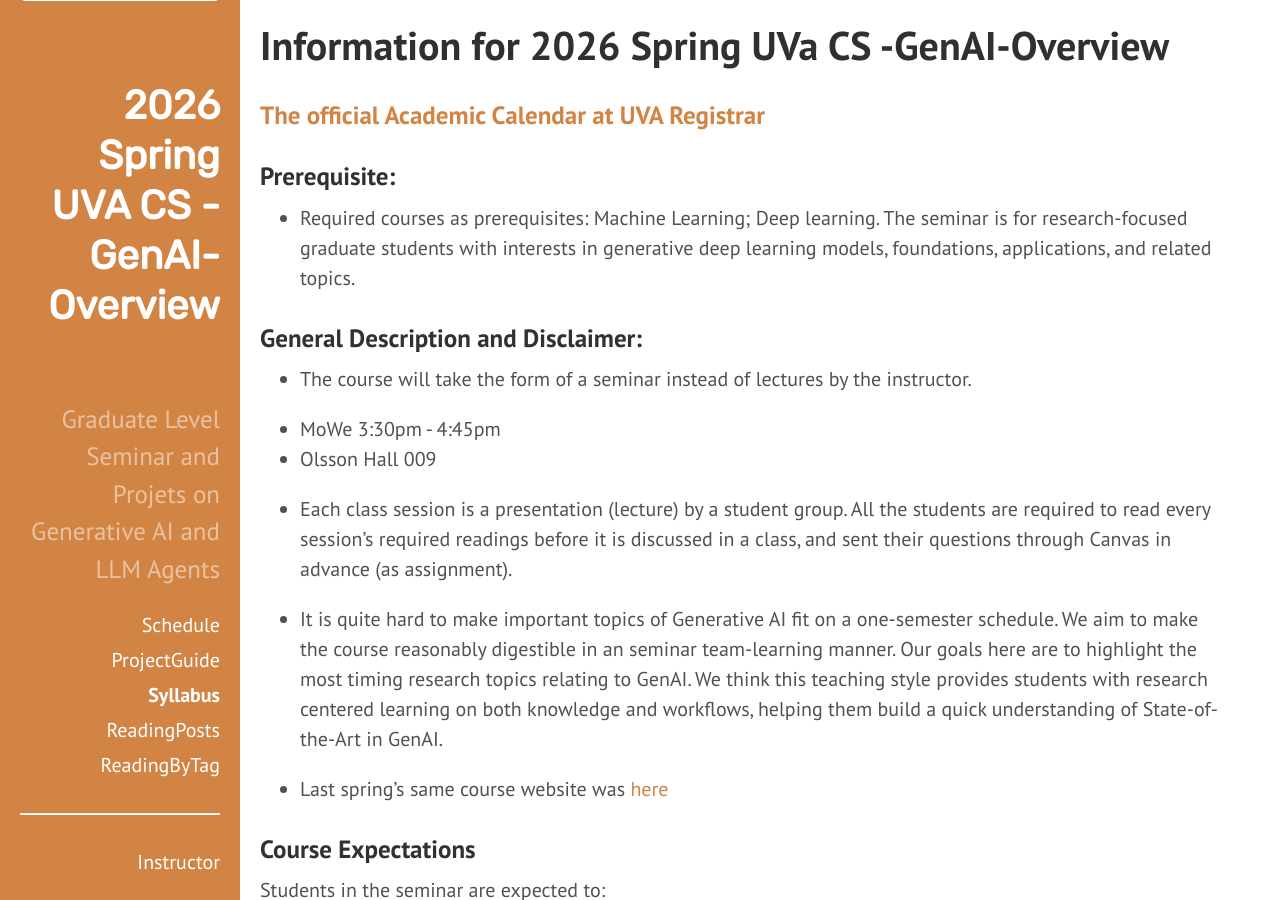
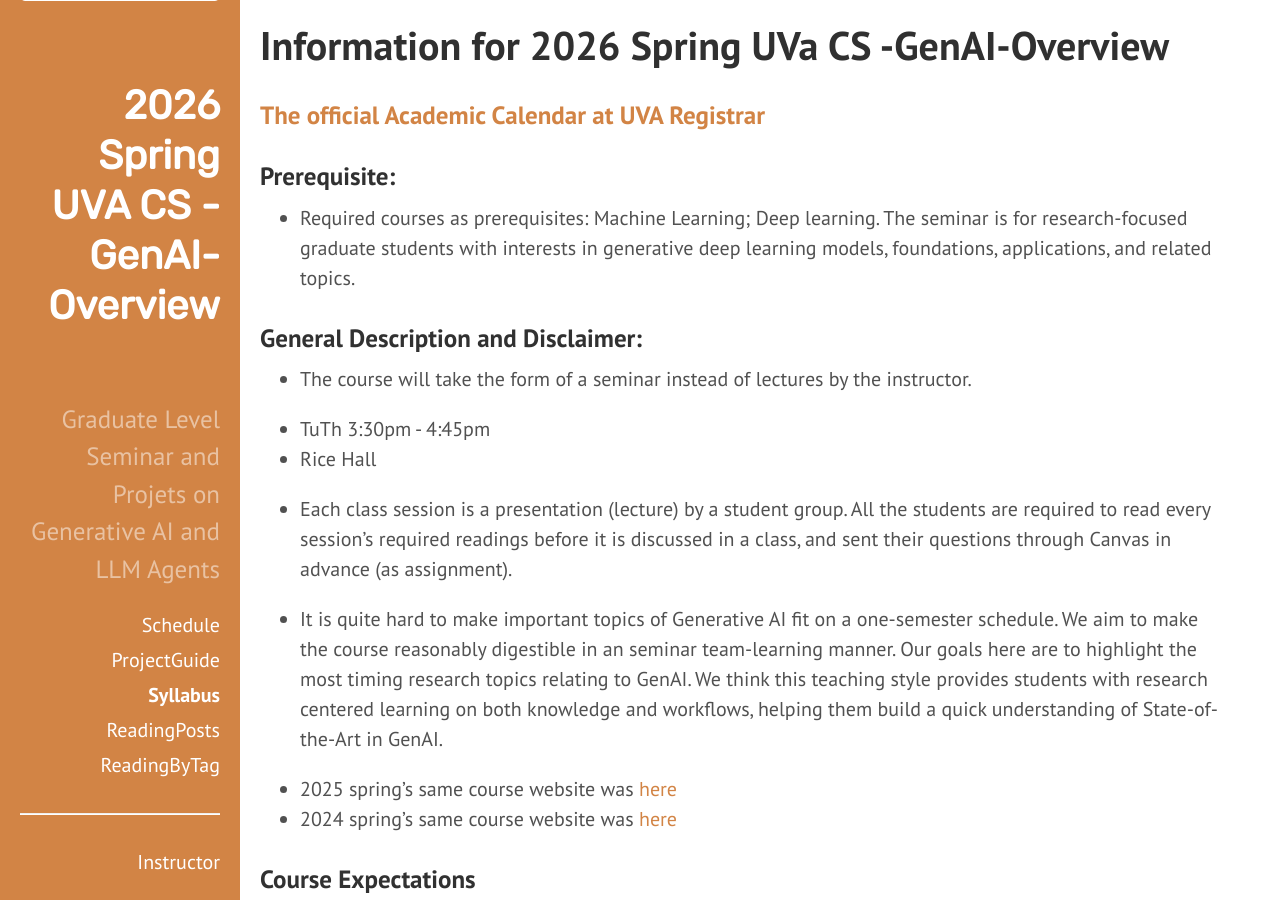
Before and after one commit to qiyanjun/2026sp-GenAI-Agents-Overview-Course, a Jekyll site: the page built from About.md, in a window 1280 px wide and 900 px high. Built offline with Jekyll 4.4.1, drawn with Linux system fonts in a browser that asks for light colours.

Commit message:
time/location

```diff
--- a/About.md
+++ b/About.md
@@ -17,15 +17,16 @@ desc: "Information for 2026 Spring UVa CS -GenAI-Overview"
 
 + The course will take the form of a seminar instead of lectures by the instructor.
 
-+ MoWe 3:30pm - 4:45pm
-+ Olsson Hall 009
++ TuTh 3:30pm - 4:45pm
++ Rice Hall
 
 + Each class session is a presentation (lecture) by a student group. All the students are required to read every session's required readings before it is discussed in a class, and sent their questions through Canvas in advance (as assignment).
 
 
 + It is quite hard to make important topics of Generative AI fit on a one-semester schedule.  We aim to make the course reasonably digestible in an seminar team-learning manner. Our goals here are to highlight the most timing research topics relating to GenAI. We think this teaching style provides students with research centered learning on both knowledge and workflows, helping them build a quick understanding of State-of-the-Art in GenAI.
 
-+ Last spring's same course website was [here](https://qiyanjun.github.io/2024sp-GenAI-Risk-Benefits/)
++ 2025 spring's same course website was [here](https://qiyanjun.github.io/2025sp-GenAI-Risk-Benefits/)
++ 2024 spring's same course website was [here](https://qiyanjun.github.io/2024sp-GenAI-Risk-Benefits/)
 
 
 
```
Also changed, not shown: index.html (+11 -1 lines).
